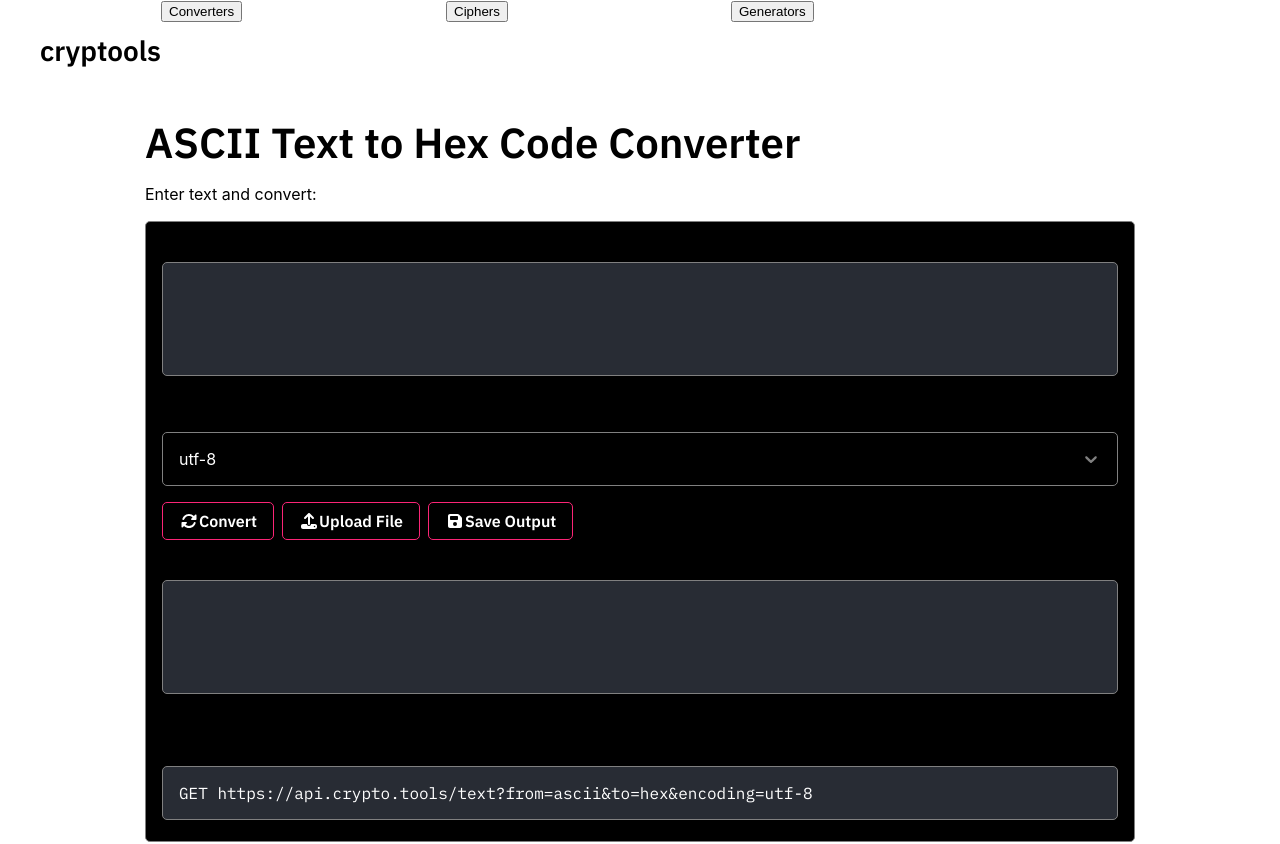
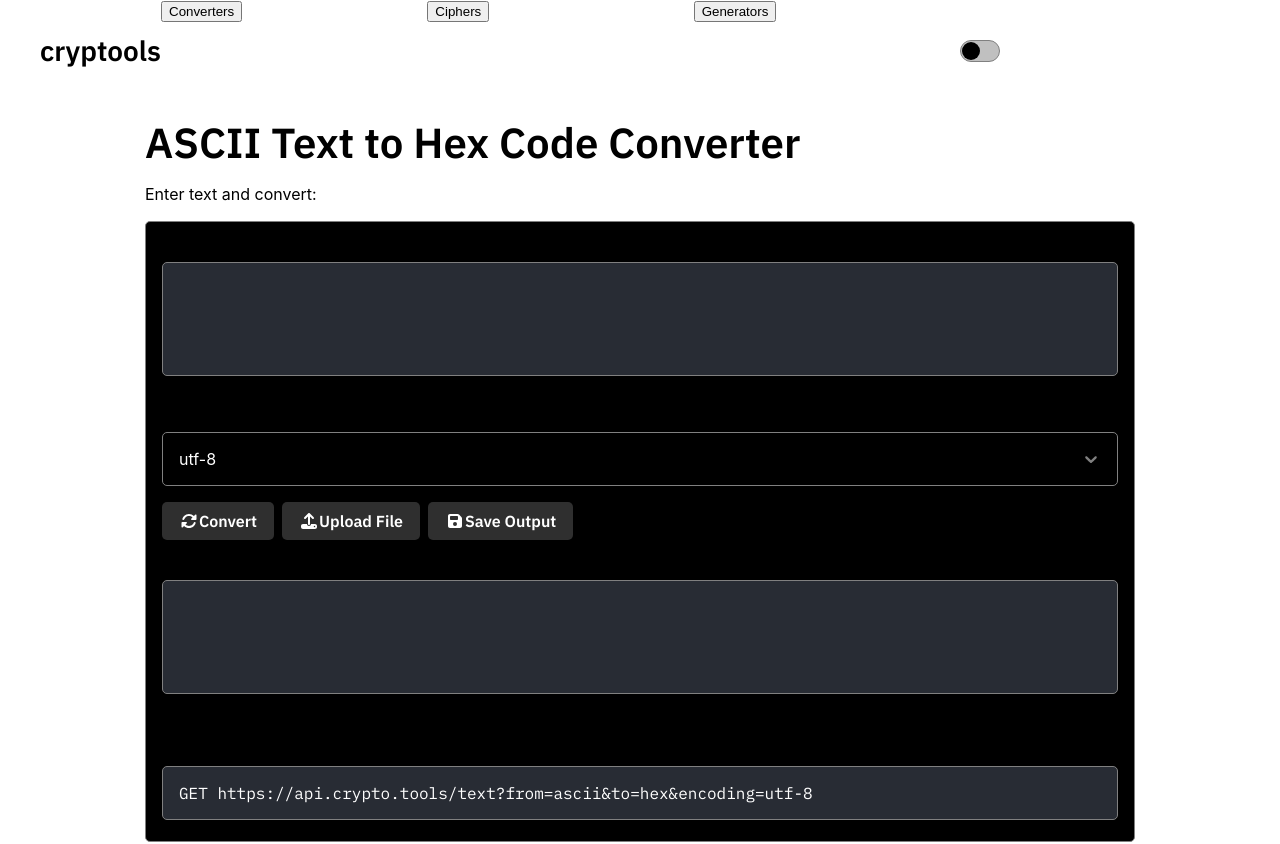
Before and after one commit to acdamiani/cryptools, a Next.js app: page /ascii-to-hex in a window 1280 px wide. Shown: the top 844 px of the page. Built offline with nearby package versions, Linux system fonts and the light colour scheme.

Commit message:
feat(toggle): add toggle component

```diff
--- a/components/Button/button.tsx
+++ b/components/Button/button.tsx
@@ -30,7 +30,7 @@ const Button = ({
   textColorHover = `white`,
   textColorDisabled = `#ffffff80`,
   backgroundColor = `var(--color-main)`,
-  backgroundColorHover = `#fa70a5`,
+  backgroundColorHover = `var(--color-main-highlight)`,
   backgroundColorDisabled = `#3454d180`,
   borderColor = `transparent`,
   borderColorHover = `transparent`,
--- a/components/Header/header.module.css
+++ b/components/Header/header.module.css
@@ -35,6 +35,11 @@
   margin: 0;
   padding: 0;
   height: 100%;
+}
+
+.link > li {
+  display: flex;
+  align-items: center;
 }
 
 .flyout {
--- a/components/Header/header.tsx
+++ b/components/Header/header.tsx
@@ -1,9 +1,9 @@
-import classNames from 'classnames';
-
 import Logo from '@/public/logo.svg';
 
 import styles from '@/components/Header/header.module.css';
 import Link from '../Link/link';
+import Toggle from '../Toggle/toggle';
+import { faMoon, faSun } from '@fortawesome/free-solid-svg-icons';
 
 export default function Header() {
   return (
@@ -114,6 +114,9 @@ export default function Header() {
                 </div>
               </div>
             </li>
+            <li>
+              <Toggle iconOn={faMoon} iconOff={faSun} />
+            </li>
           </ul>
         </nav>
       </header>
--- a/components/Select/select.tsx
+++ b/components/Select/select.tsx
@@ -18,6 +18,7 @@ export default function Select<
       borderWidth: 1,
       boxShadow: `none`,
       padding: `1rem`,
+      transition: `all 0.15s ease`,
     }),
     valueContainer: (provided) => ({
       ...provided,
--- /dev/null
+++ b/components/Toggle/toggle.module.css
@@ -0,0 +1,51 @@
+.button {
+  position: relative;
+
+  width: 40px;
+  height: 22px;
+
+  border: 1px solid gray;
+  border-radius: 11px;
+
+  background-color: #70707070;
+
+  padding: 0;
+  margin: 0;
+
+  transition: border-color 0.25s ease, background-color 0.25s ease;
+}
+
+.button:hover {
+  cursor: pointer;
+}
+
+.check {
+  position: absolute;
+  top: 1px;
+  left: 1px;
+
+  width: 18px;
+  height: 18px;
+
+  background-color: black;
+
+  border-radius: 50%;
+
+  transition: background-color 0.25s ease, transform 0.25s ease;
+}
+
+.icon-container {
+  position: relative;
+  display: block;
+  width: 18px;
+  height: 18px;
+}
+
+.icon {
+  position: absolute;
+  top: 3px;
+  left: 3px;
+  width: 12px;
+  height: 12px;
+  transition: opacity 0.25s ease;
+}
--- /dev/null
+++ b/components/Toggle/toggle.tsx
@@ -0,0 +1,59 @@
+import { useState } from 'react';
+
+import { FontAwesomeIcon } from '@fortawesome/react-fontawesome';
+import { IconDefinition } from '@fortawesome/fontawesome-svg-core';
+
+import styles from '@/components/Toggle/toggle.module.css';
+
+interface ToggleProps {
+  onChange?: (value: boolean) => void;
+  iconOff?: IconDefinition;
+  iconOn?: IconDefinition;
+}
+
+export type Props = ToggleProps;
+
+export default function Toggle({ onChange, iconOff, iconOn }: ToggleProps) {
+  const [toggled, setIsToggled] = useState(false);
+
+  return (
+    <button
+      className={styles.button}
+      type="button"
+      role="switch"
+      onClick={() =>
+        setIsToggled((x) => {
+          onChange?.(!x);
+          return !x;
+        })
+      }
+      aria-checked={toggled}
+    >
+      <span
+        className={styles.check}
+        style={{ transform: toggled ? `translateX(18px)` : `` }}
+      >
+        <span className={styles.iconContainer}>
+          {iconOff ? (
+            <FontAwesomeIcon
+              className={styles.icon}
+              icon={iconOff}
+              style={{ opacity: toggled ? 0 : 1 }}
+            />
+          ) : (
+            ``
+          )}
+          {iconOn ? (
+            <FontAwesomeIcon
+              className={styles.icon}
+              icon={iconOn}
+              style={{ opacity: toggled ? 1 : 0 }}
+            />
+          ) : (
+            ``
+          )}
+        </span>
+      </span>
+    </button>
+  );
+}
--- a/layouts/textToText.tsx
+++ b/layouts/textToText.tsx
@@ -216,10 +216,8 @@ export default function TextToText({
           <Button
             icon={faUpload}
             onClick={doUpload}
-            backgroundColor="transparent"
-            backgroundColorHover="transparent"
-            borderColor="var(--color-main)"
-            borderColorHover="#fa70a5"
+            backgroundColor="rgb(47, 47, 47)"
+            backgroundColorHover="rgb(57, 57, 57)"
             textColor="white"
             textColorHover="white"
           >
@@ -228,10 +226,8 @@ export default function TextToText({
           <Button
             icon={faSave}
             onClick={doSave}
-            backgroundColor="transparent"
-            backgroundColorHover="transparent"
-            borderColor="var(--color-main)"
-            borderColorHover="#fa70a5"
+            backgroundColor="rgb(47, 47, 47)"
+            backgroundColorHover="rgb(57, 57, 57)"
             textColor="white"
             textColorHover="white"
           >
--- a/src/styles/globals.css
+++ b/src/styles/globals.css
@@ -10,6 +10,7 @@ body {
   --header-height: 4rem;
 
   --color-main: #FB2576;
+  --color-main-highlight: #FB3782;
   --color-background: #000000;
   --color-input: #000000;
   --color-outline: gray;
```
